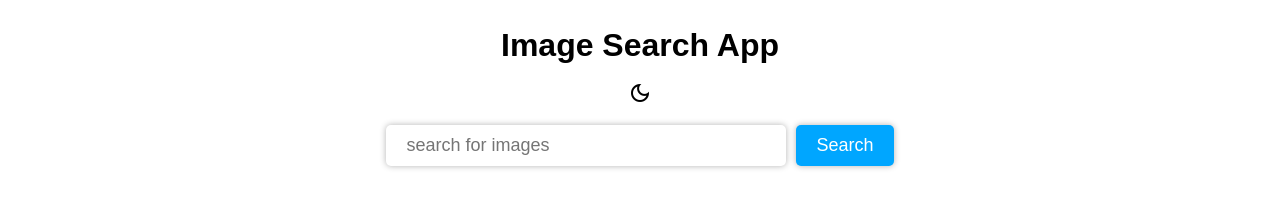
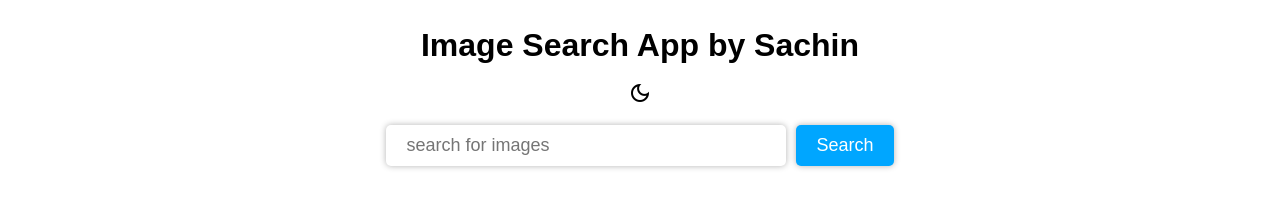
Before and after one commit to sachin915t/imageApp, a plain HTML site: page index.html in a window 1280 px wide. Shown: the top 204 px of the page. Drawn offline with nearby package versions, Linux system fonts and the light colour scheme.

Commit message:
Update index.html

```diff
--- a/index.html
+++ b/index.html
@@ -10,7 +10,7 @@
   </head>
   <body>
     <div class="header">
-        <h1>Image Search App</h1>
+        <h1>Image Search App by Sachin</h1>
         <span class="material-symbols-outlined dark">
             dark_mode
             </span>
```
